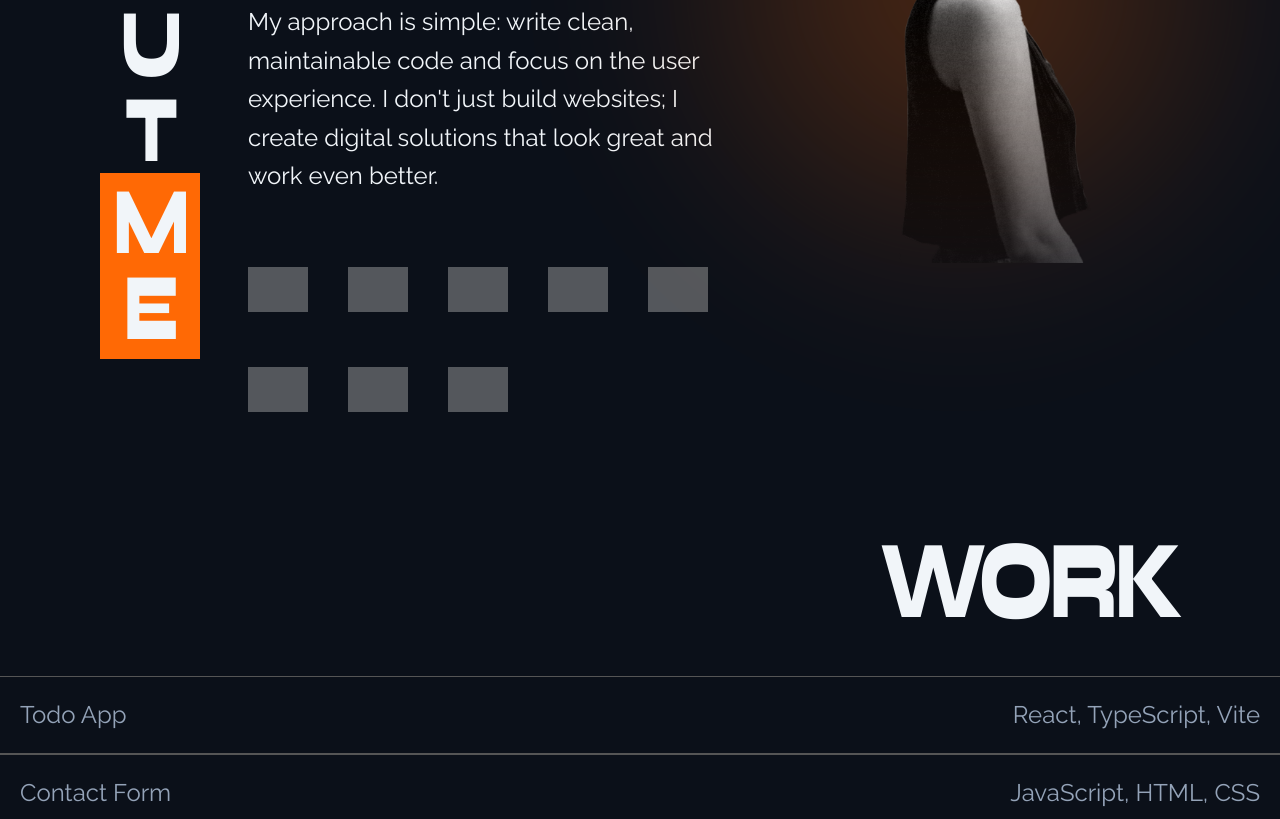
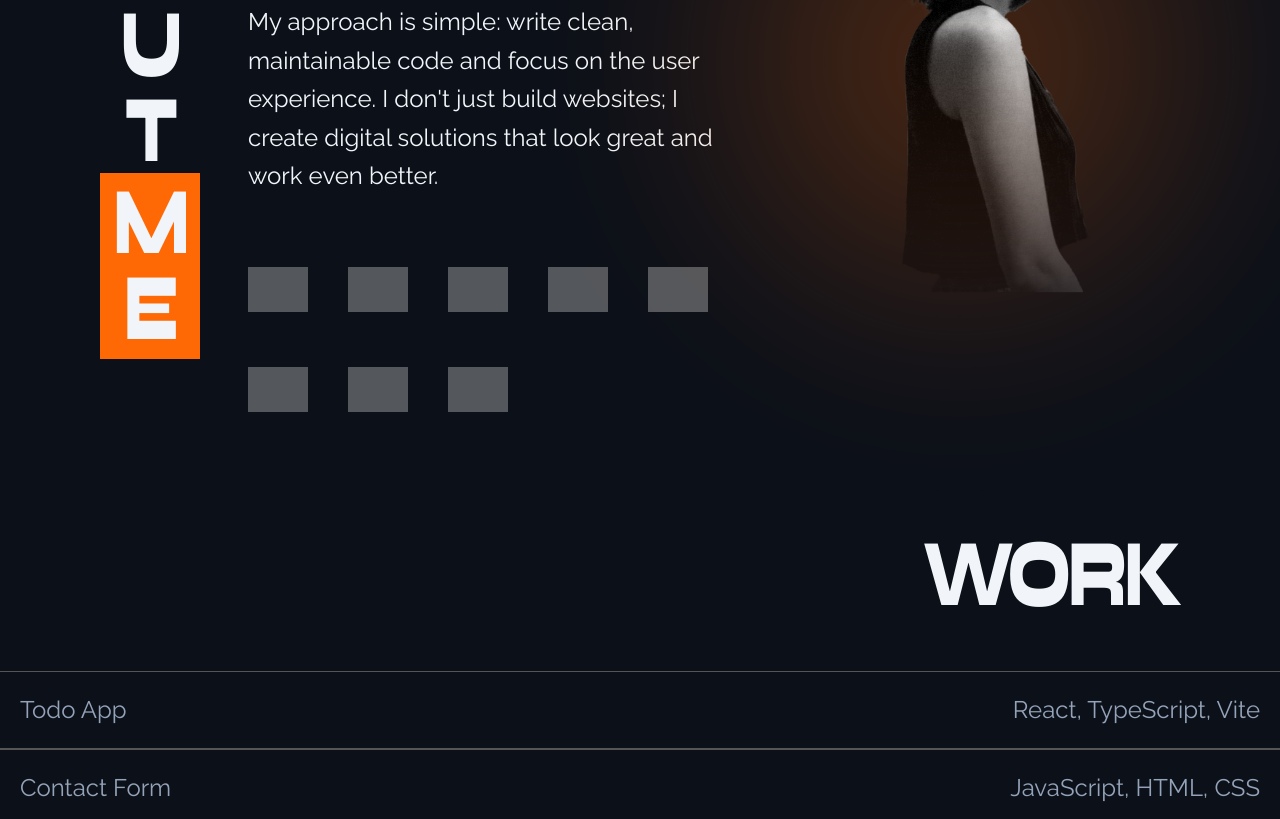
Before and after one commit to Goat3ggs/Stefania-Grigore, a website built with Vite: page index.html in a window 1280 px wide. Shown: the part 1259-2078 px from the top of the page. Built offline with nearby package versions, Linux system fonts and the light colour scheme; grey boxes are pictures that could not be loaded.

Commit message:
Refactor about section styles for improved layout and consistency

```diff
--- a/src/css/about.css
+++ b/src/css/about.css
@@ -11,7 +11,7 @@
   overflow: hidden;
 }
 
-.about__title {
+.about__title, .project__title-section {
   font-size: 2.5rem;
 }
 
@@ -39,7 +39,7 @@
   width: 100%;
   max-width: 300px;
   margin: 0 auto;
-  margin-top: -70px;
+  /* margin-top: -70px; */
   border-radius: 50%;
   filter: grayscale(1) contrast(1.2);
   z-index: 100;
@@ -51,7 +51,7 @@
 .about::before{
     content: "";
     position: absolute;
-    top: 75%;
+    top: 80%;
     left: 50%;
     transform: translate(-50%, -50%);
     width: 100%;
@@ -68,7 +68,6 @@
   gap: 1.5rem;
   justify-content: center;
   margin-top: 2rem;
-  margin-bottom: 2rem;
   padding: 0;
   position: relative;
   z-index: 150;
@@ -138,6 +137,10 @@
     text-align: center;
   }
 
+  .project__title-section {
+    font-size: 3rem;
+  }
+
   .about__title--orange {
     background-color: var(--secondary-clr);
     display: block;
@@ -147,6 +150,7 @@
   }
 
   .about__info-group {
+    margin-top: ;
     max-width: 600px;
   }
 
@@ -161,7 +165,7 @@
   }
 
   .about::before {
-    top: 30%;
+    top: 40%;
     left: 75%;
     width: 1000px;
     height: 1000px;
```
